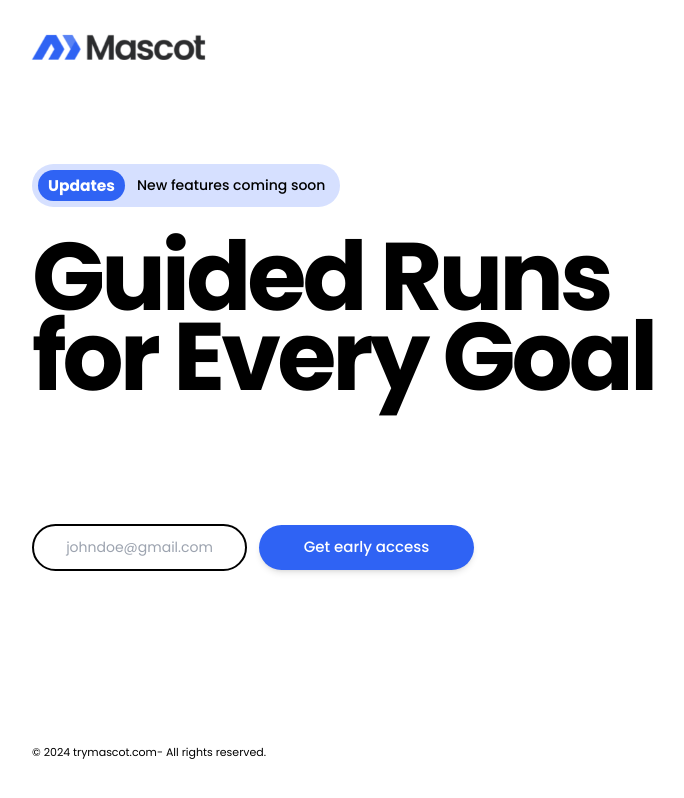
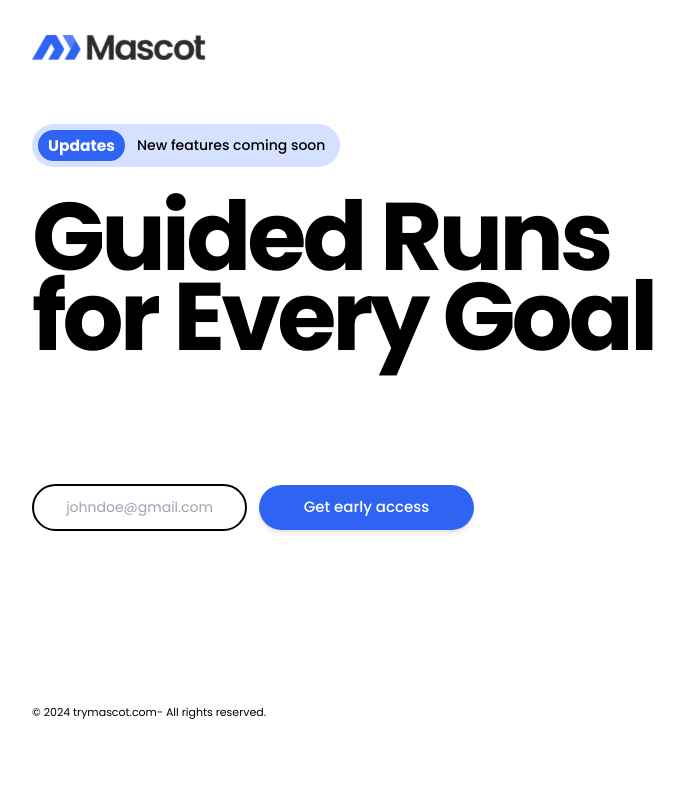
Before and after one commit to ShaYri12/Mascot, a Next.js app: page / in a window 1280 px wide. Shown: the whole page, without its empty margins (13-697 px from the left). Built offline with nearby package versions, Linux system fonts and the light colour scheme.

Commit message:
'fixed-large-screen'

```diff
--- a/app/page.js
+++ b/app/page.js
@@ -44,7 +44,7 @@ export default function Home() {
             Custom guided runs tailored to your health data. Our app <br />
             provides the tools to enhance your fitness journey.
           </p>
-          <p className="main-para block lgt:hidden text-[15px] text-black w-full fade-in-up delay-3">
+          <p className="main-para block lgt:hidden text-[16px] text-black w-full fade-in-up delay-3">
             Custom guided runs tailored to your health data. Our app <br />
             provides the tools to enhance your fitness journey.
           </p>
@@ -106,7 +106,7 @@ export default function Home() {
           </div>
         </div>
       </div>
-      <footer className="flex lg:px-[45px] xl:py-20 md:px-8 px-4 md:py-10 py-4 text-[11px] z-30 text-black">
+      <footer className="flex lg:px-[45px] lg:py-20 md:px-8 px-4 md:py-10 py-4 text-[11px] z-30 text-black">
         <p>© 2024 trymascot.com- All rights reserved.</p>
       </footer>
     </div>
```
